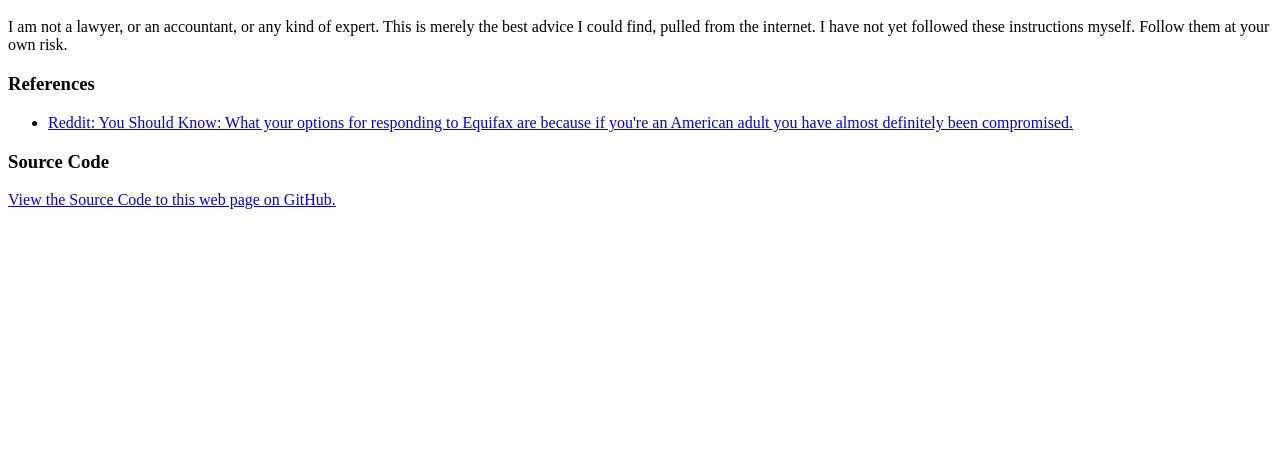
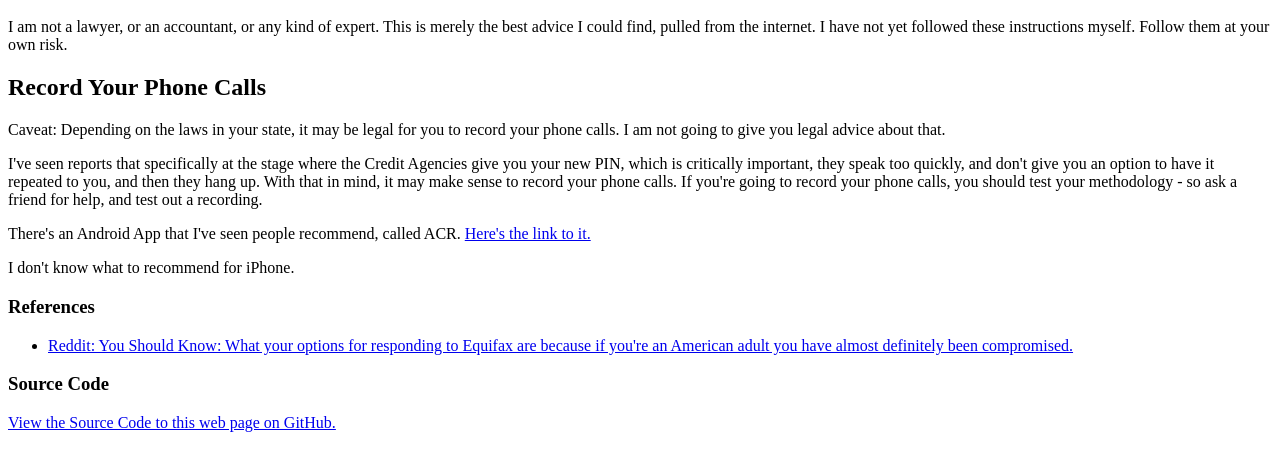
Before and after one commit to MattCruikshank/CreditFreeze, a plain HTML site: page index.html in a window 1280 px wide. Shown: the part 48-518 px from the top of the page. Drawn offline with Linux system fonts and the light colour scheme.

Commit message:
Record Your Calls

```diff
--- a/index.html
+++ b/index.html
@@ -9,6 +9,24 @@
       pulled from the internet.  I have not yet followed these instructions myself.  Follow them at your own
       risk.
     </p>
+    <h2>Record Your Phone Calls</h2>
+      <p>
+        Caveat: Depending on the laws in your state, it may be legal for you to record your phone calls.  I am not going to give
+        you legal advice about that.
+      </p>
+      <p>
+        I've seen reports that specifically at the stage where the Credit Agencies give you your new PIN, which is
+        critically important, they speak too quickly, and don't give you an option to have it repeated to you, and then
+        they hang up.  With that in mind, it may make sense to record your phone calls.  If you're going to record your
+        phone calls, you should test your methodology - so ask a friend for help, and test out a recording.
+      </p>
+      <p>
+        There's an Android App that I've seen people recommend, called ACR.
+        <a href="https://play.google.com/store/apps/details?id=com.nll.acr">Here's the link to it.</a>
+      </p>
+      <p>
+        I don't know what to recommend for iPhone.
+      </p>
     <h3>References</h3>
     <ul>
       <li>
```
